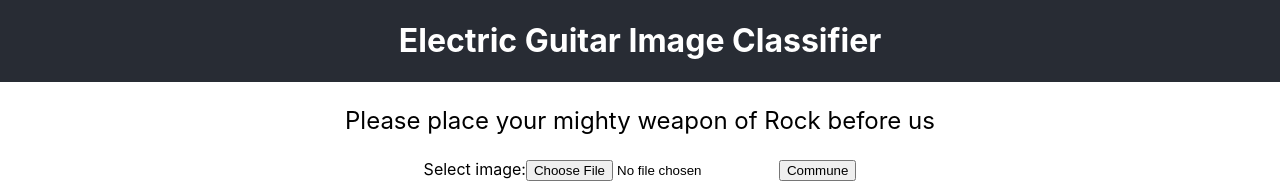
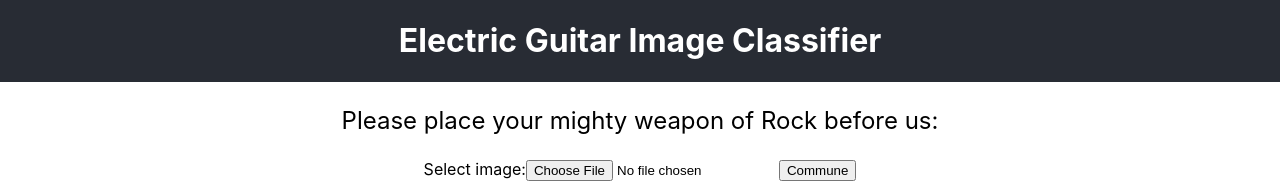
Before and after one commit to HarveyPeachey/final-year-project, a React (Create React App) app: page / in a window 1280 px wide. Shown: the top 196 px of the page. Built offline with nearby package versions, Linux system fonts and the light colour scheme.

Commit message:
updated message

```diff
--- a/src/App/App.js
+++ b/src/App/App.js
@@ -5,7 +5,7 @@ import ImageUploader from '../ImageUploader/ImageUploader'
 
 const App = () => {
 
-  const message = "Please place your mighty weapon of Rock before us";
+  const message = "Please place your mighty weapon of Rock before us:";
 
   return (
     <div className="App">
```
